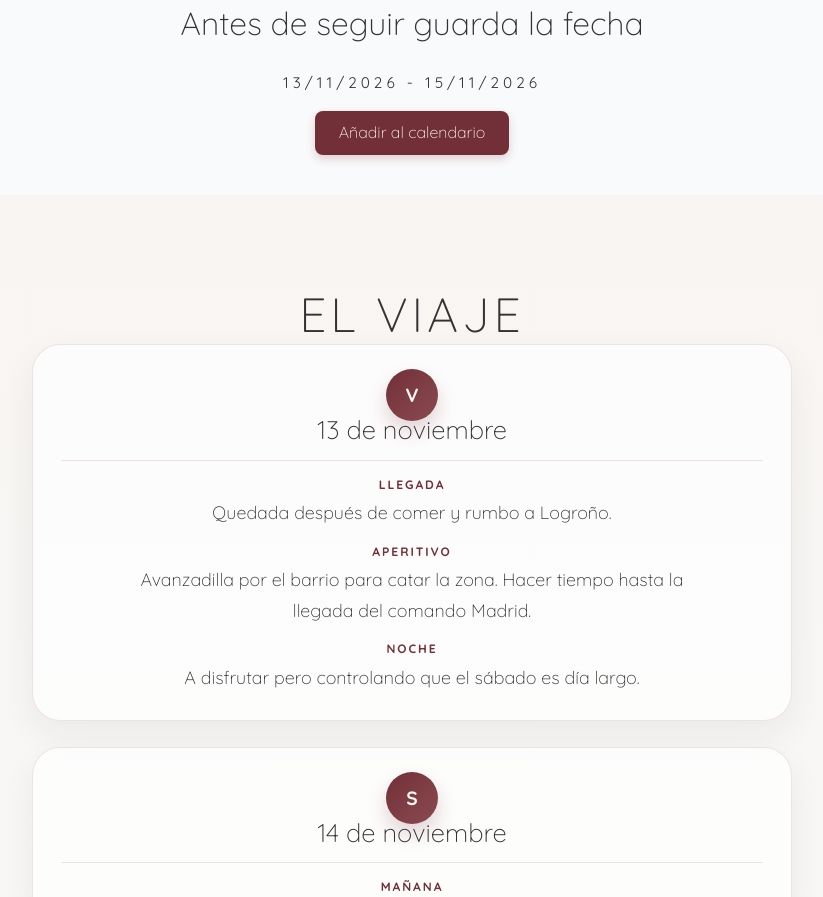
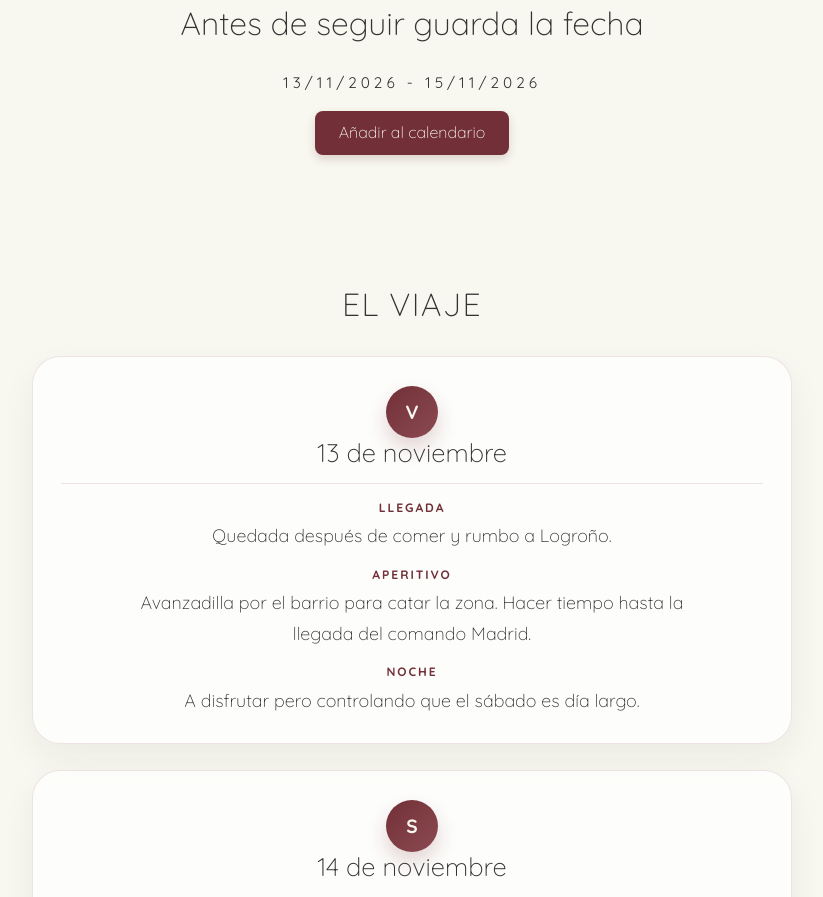
Before and after one commit to pudientes/logrono, a plain HTML site: page index.html in a window 1280 px wide. Shown: the part 1263-2160 px from the top of the page, without its empty margins (228-1051 px from the left). Drawn offline with Linux system fonts and the light colour scheme.

```diff
--- a/style2completo.css
+++ b/style2completo.css
@@ -5,7 +5,7 @@
   margin: 0;
   font-family: 'Quicksand', sans-serif;
   font-weight: 10;
-  background-color: #f9fafb; /* Blanco roto */
+  background-color: #F8F8F0; /* Blanco roto */
   color: #333;
 }
 
@@ -107,7 +107,7 @@
 .save-date-section {
   text-align: center;
   padding: 20px 20px 0px 20px;
-  background-color: #f9fafb;
+  background-color: #F8F8F0;
   margin-bottom: 0px;
 }
 
@@ -159,7 +159,7 @@
   margin-bottom: 0px;
   /* margin-left: 10vw;
   margin-right: 10vw; */
-  background-color: #f9fafb;
+  background-color: #F8F8F0;
   padding: 0 10vw 5vh 10vw;
   text-align: center;
   color: #2c3e50;
@@ -182,7 +182,7 @@
 
 /* ITINERARIO */
 .timeline {
-  background: linear-gradient(180deg, #f8f5f2 0%, #f9fafb 100%);
+   background-color: #F8F8F0; /*linear-gradient(180deg, #f8f5f2 0%, #f9fafb 100%); */
   padding: clamp(4rem, 7vw, 7rem) clamp(1rem, 5vw, 4rem);
   color: #333;
 }
@@ -207,11 +207,11 @@
 }
 
 .timeline h2 {
-  margin: 0;
+  margin: 0 0 2rem;
   font-family: 'Quicksand', sans-serif;
-  font-weight: 300;
-  font-size: clamp(2rem, 4vw, 3rem);
-  letter-spacing: 0.08em;
+  font-weight: 100;
+  font-size: clamp(1.5rem, 3vw, 2rem);
+  letter-spacing: 0.04em;
   color: #333;
   text-align: center;
 }
@@ -243,7 +243,7 @@
 .day-marker {
   position: absolute;
   left: 50%;
-  top: 1.5rem;
+  top: 1.8rem;
   transform: translateX(-50%);
   width: 52px;
   height: 52px;
@@ -262,8 +262,8 @@
   flex-direction: column;
   align-items: center;
   justify-content: center;
-  gap: 0.6rem;
-  margin: 2.5rem 0 1rem;
+  gap: 0.8rem;
+  margin: 3.2rem 0 1rem;
   padding-bottom: 0.9rem;
   border-bottom: 1px solid rgba(114,47,55,0.12);
   text-align: center;
@@ -370,7 +370,7 @@
   gap: clamp(1rem, 4vw, 6rem); /* espacio proporcional entre columnas */
   padding: clamp(0.5rem, 2vw, 2rem) clamp(1rem, 4vw, 2rem) 0 clamp(1rem, 4vw, 2rem);
   justify-content: center;
-  background-color: #f9fafb;
+  background-color: #F8F8F0;
   color: #333;
   padding-bottom: 5vh; /* espacio interno con color */
 }
@@ -513,7 +513,7 @@
 
 /* HOTELES */
 .hotels-section {
-  background-color: #f9fafb;
+  background-color: #F8F8F0;
   padding: 5px;
   text-align: center;
   color: #2c3e50;
@@ -551,7 +551,7 @@
   /* height controlled via aspect-ratio on the .gallery-item so all cards match */
   justify-content: center;
   gap: 20px;
-  background-color: #f9fafb;
+  background-color: #F8F8F0;
   /* margin-bottom: 20px; */
   padding-left: clamp(10px, 5%, 20px);  /* mínimo 10px, máximo 20px, relativo a ancho */
   padding-right: clamp(10px, 5%, 20px);
@@ -710,7 +710,7 @@
 
 /* Sección contacto */
 .contact-section {
-  background-color: #f9fafb;
+  background-color: #F8F8F0;
   padding: 3vh 10vw;
   text-align: center;
   color: #333;
```
